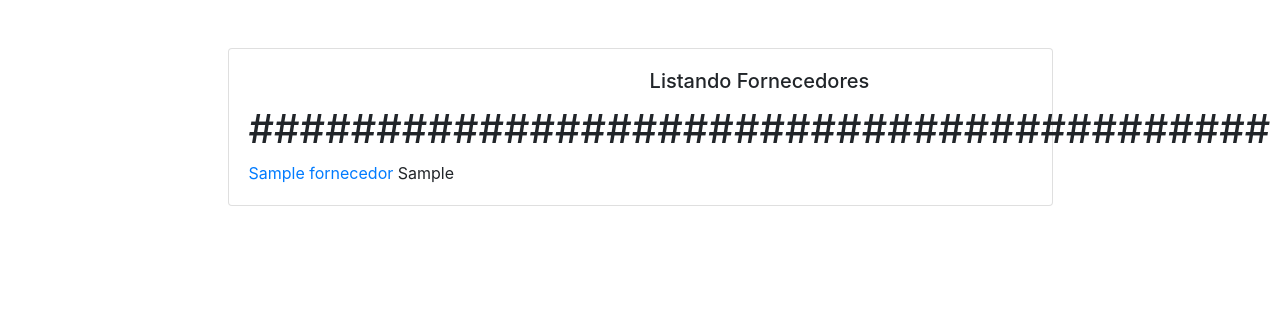
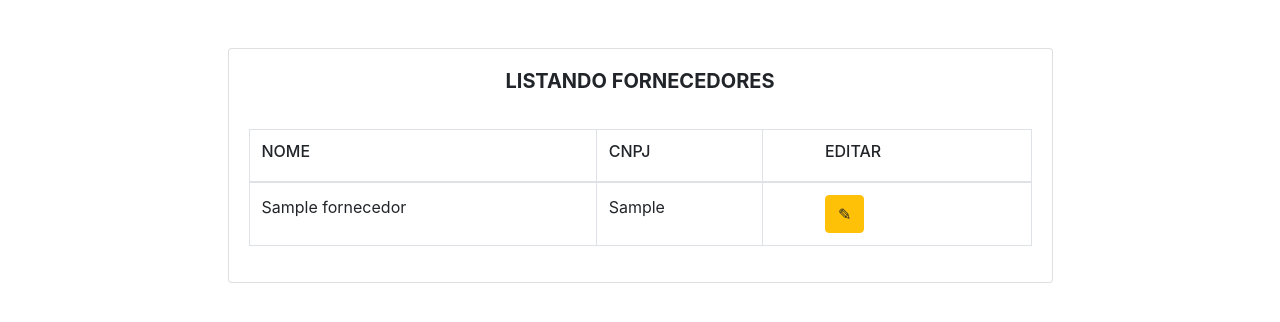
Before and after one commit to LucasDosAnjos0804/PetShopSysProject, a Django app: page /listFornecedor/ in a window 1280 px wide. Shown: the top 322 px of the page. Run offline with Django 3.2, Linux system fonts and the light colour scheme; tables that the repository leaves empty hold one stand-in row (values such as "Sample post"); some libraries are stand-ins or nearby versions.

Commit message:
htmls de fornecedor (Ok)

```diff
--- a/petshopsys/petshopsys_app/templates/petshopsys_app/Gerente/Cads/list_Fornecedor.html
+++ b/petshopsys/petshopsys_app/templates/petshopsys_app/Gerente/Cads/list_Fornecedor.html
@@ -4,7 +4,7 @@
 <html xmlns="http://www.w3.org/1999/xhtml">
 <head runat="server">
 <meta http-equiv="Content-Type" content="text/html; charset=utf-8"/>
-    <title></title>
+    <title>LISTANDO FORNECEDORES</title>
     <link href="{% static 'content/bootstrap.min.css' %}" rel="stylesheet" />
     <link rel="icon"
       type="image/png"
@@ -19,14 +19,34 @@
              <!-- Background image for card set in CSS! -->
           </div>
           <div class="card-body">
-            <h5 class="card-title text-center">Listando Fornecedores</h5>
+            <h5 class="card-title text-center"><b>LISTANDO FORNECEDORES</b></h5>
+            <br>
+            <table class="table table-bordered">
+
+                <thead>
+                    <tr>
+                      <th><h6>NOME</h6></th>
+                      <th><h6>CNPJ</h6></th>
+                      <th><h6><a style="margin-left: 50px;">EDITAR</a></h6></th>
+                    </tr>
+                </thead>
+                <tbody>
+                  {% for f in fornecedores %}
+                    <tr>
+                      <td><a>{{ f.nome }}</td>
+                      <td><a>{{f.cnpj}}</a></td>
+                      <td><a href="{% url 'EditFornecedor' pk=f.pk %}" class="btn btn-warning" style="margin-left: 50px;">✎</a></td>
+
+                    </tr>
+                  {% endfor %}
+                </tbody>
+
+            </table>
 
             <!-- Comeca aki ##################################################33 -->
-            {% for f in fornecedores %}
-              <h1>########################################</h1>
-              <a href="{% url 'EditFornecedor' pk=f.pk %}">{{ f.nome }}</a>
-              {{f.cnpj}}
-            {% endfor %}
+
+
+
             <!-- Termina aki #########################333######### -->
 
           </div>
```
Also changed, not shown: petshopsys/petshopsys_app/templates/petshopsys_app/Gerente/Cads/cad_Fornecedor.html (+12 -12 lines), petshopsys/petshopsys_app/templates/petshopsys_app/Gerente/Cads/cad_Produto.html (+7 -9 lines).
